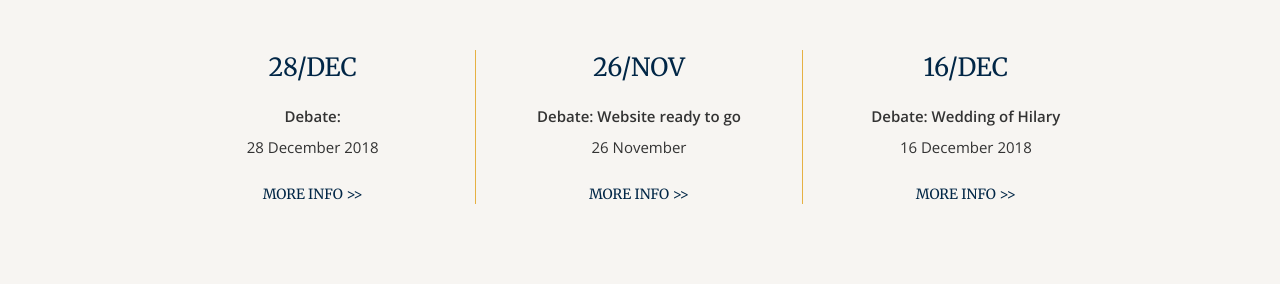
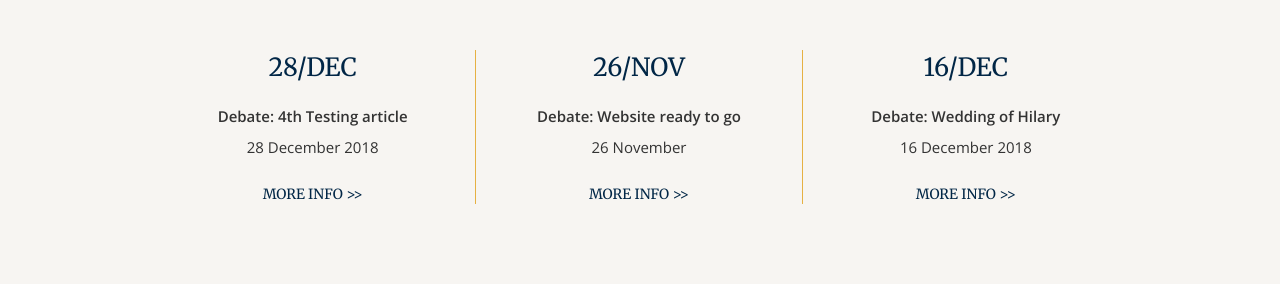
Before and after one commit to riyaadh47/hilary, a Jekyll site: the page built from index.html, in a window 1280 px wide and 900 px high, scrolled down 4376 px. Shown: the part 154-454 px from the top of the window. Built offline with Jekyll 4.4.1, drawn with Linux system fonts in a browser that asks for light colours; nearby versions of some CDN libraries; library files that are not in the unit come from our copies.

Commit message:
Update from Forestry.io - Updated 4th-testing-event.md

```diff
--- a/_events/4th-testing-event.md
+++ b/_events/4th-testing-event.md
@@ -4,7 +4,7 @@ date: 2018-11-26 22:06:46 +0200
 layout: page
 short-date: 28/Dec
 event-date: 28 December 2018
-debate: ''
+debate: 4th Testing article
 order: ''
 description: Lorem ipsum
 jumbotron: "/img/IMG_0025.JPG"
```
